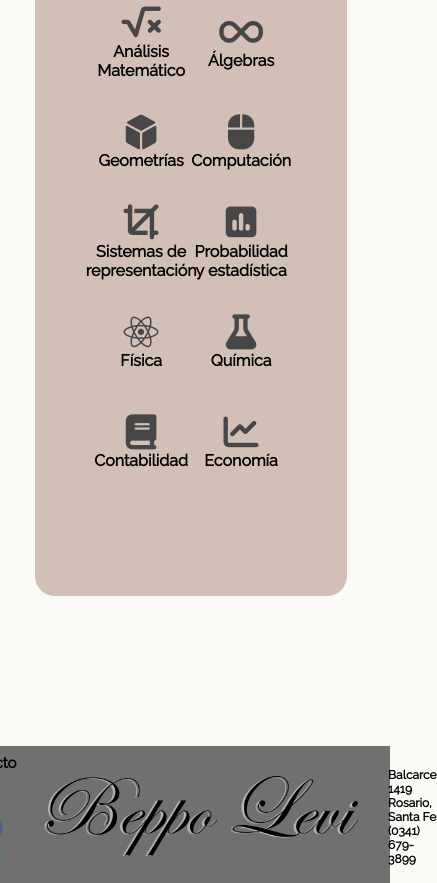
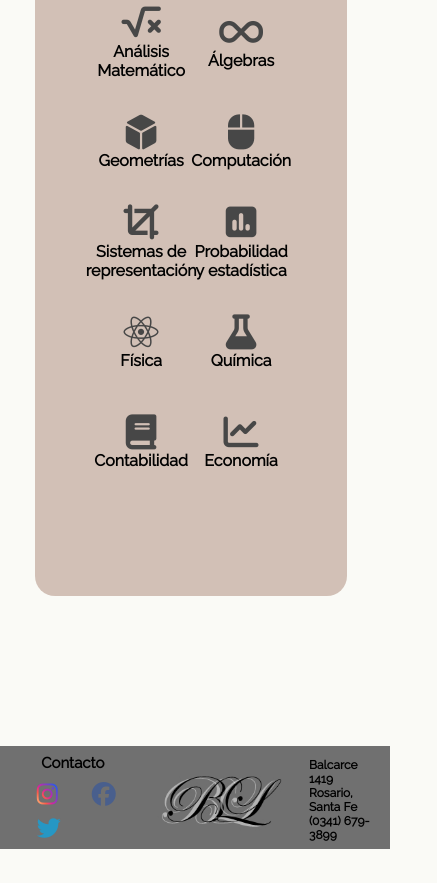
Before and after one commit to Cotush/TPO, a plain HTML site: page index.html in a window 390 px wide. Shown: the part 1554-2437 px from the top of the page, 437 px wide, since content can reach past the window. After the commit the page ends 2403 px from the top, so only its background shows below. Drawn offline with Linux system fonts and the light colour scheme.

Commit message:
modificaciones

```diff
--- a/css/celulares.css
+++ b/css/celulares.css
@@ -38,8 +38,12 @@
         font-size: 24px;
         padding-left: 20px;
     }
-    .f_img > img{
-        height: 10px;
+    .ds_footer{
+        display: none;
+    }
+    .celular_footer{
+        display: block;
+        height: 70px;
     }
     .f_ubicac{
         font-size: 12px;
--- a/css/style.css
+++ b/css/style.css
@@ -467,10 +467,14 @@ footer{
   color: rgba(0, 171, 238, 0.664);
 }
 
-.f_img > img{
+.ds_footer{
   background-size: cover;
   height: 5vw;
   min-height: 100px;
+}
+
+.celular_footer{
+  display: none;
 }
 
 .f_ubicac{
--- a/index.html
+++ b/index.html
@@ -161,7 +161,8 @@
                 <a href="https://www.twitter.com/"><i class="fab fa-twitter fa-2x" id="twitter"></i></a>
             </div>
             <div class="footer_item f_img">
-                <img src="./imagenes/beppo_levi_footer.jpg" alt="beppo_levi">
+                <img class="ds_footer" src="./imagenes/beppo_levi_footer.jpg" alt="beppo_levi">
+                <img class="celular_footer" src="./imagenes/logo_footer.jpg" alt="beppo_levi">
             </div>
             <div class="footer_item f_ubicac">
                 <p>
```
Also changed, not shown: imagenes/Originals/logo - copia.jpg (added), imagenes/Originals/logo_footer.jpg (added), imagenes/logo_footer.jpg (added), 1 other file.
